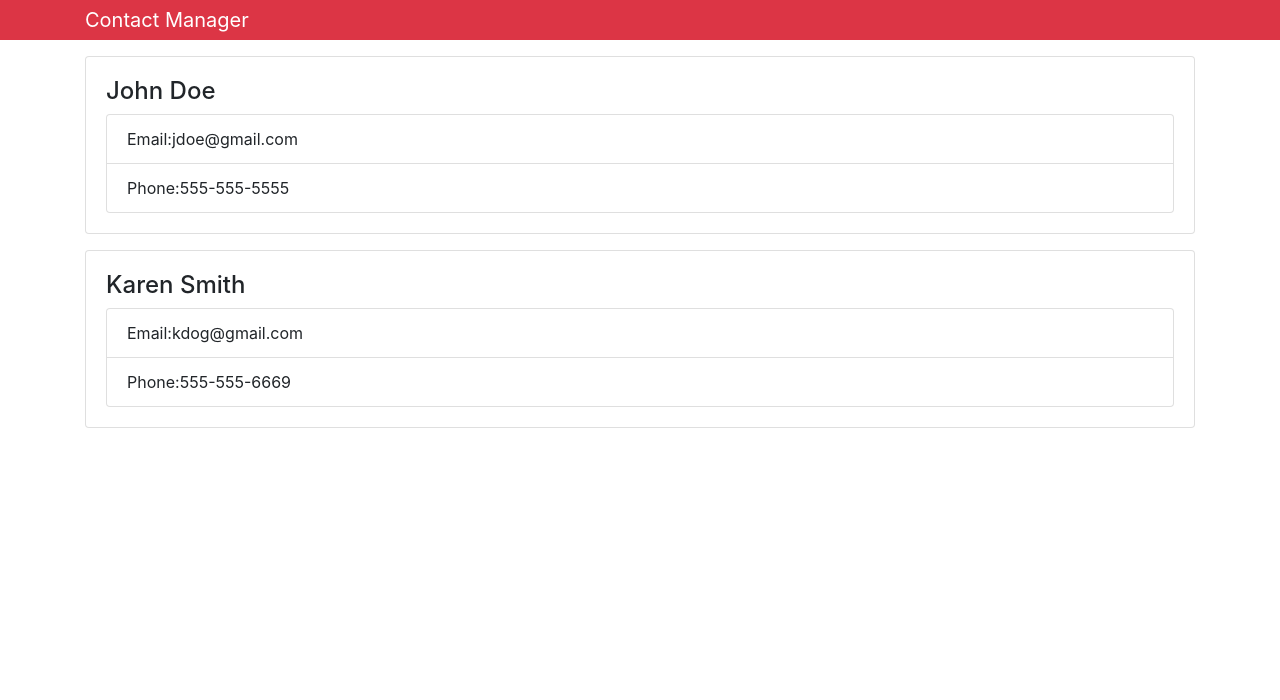
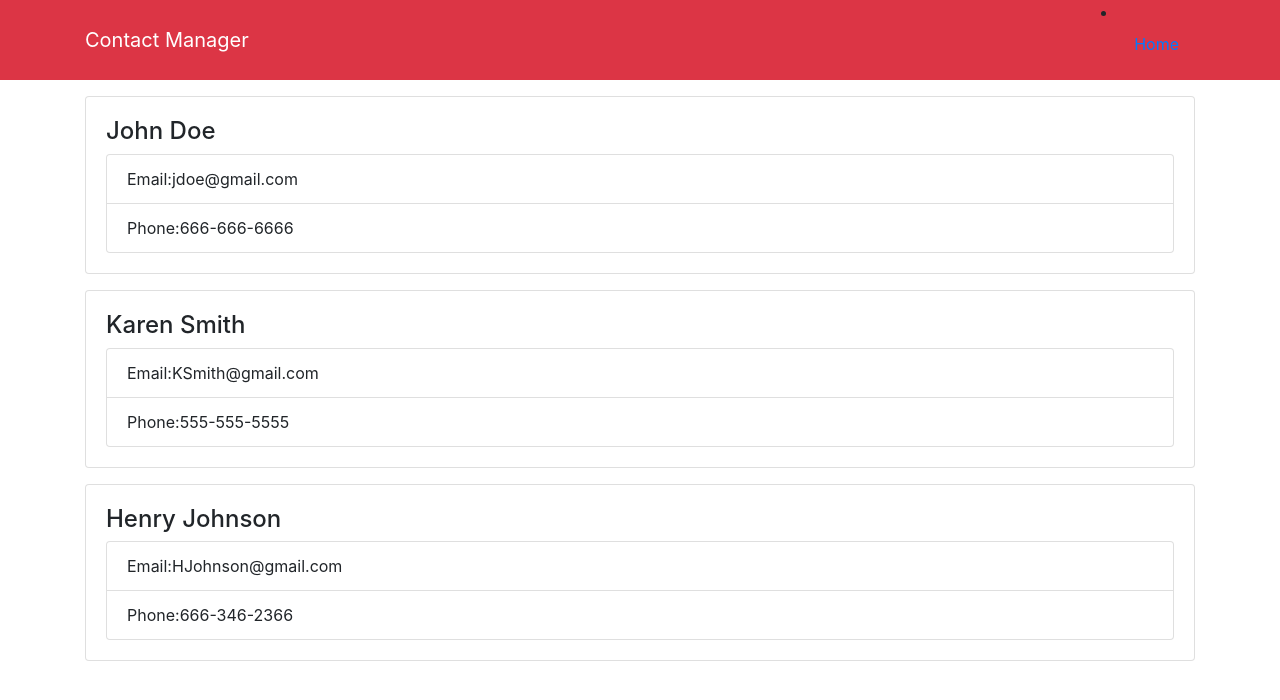
Before and after one commit to TFisch/contact_manager, a React (Create React App) app: page / in a window 1280 px wide. Shown: the top 700 px of the page. Built offline with nearby package versions, Linux system fonts and the light colour scheme.

Commit message:
Pass props to Contact

```diff
--- a/src/App.js
+++ b/src/App.js
@@ -1,7 +1,7 @@
 import React, { Component } from 'react';
 import logo from './logo.svg';
 import './App.css';
-import Contact from './components/Contact';
+import Contacts from './components/Contacts';
 import Header from './components/Header';
 
 import 'bootstrap/dist/css/bootstrap.min.css';
@@ -13,16 +13,7 @@ class App extends Component {
       <div className="App">
         <Header branding="Contact Manager" />
         <div className="container">
-          <Contact
-            name="John Doe"
-            email="jdoe@gmail.com"
-            phone="555-555-5555"
-          />
-          <Contact
-            name="Karen Smith"
-            email="kdog@gmail.com"
-            phone="555-555-6669"
-          />
+          <Contacts />
         </div>
       </div>
     );
--- /dev/null
+++ b/src/components/Contacts.js
@@ -0,0 +1,47 @@
+import React, { Component } from 'react';
+import Contact from './Contact';
+
+class Contacts extends Component {
+  constructor() {
+    super();
+    this.state = {
+      contacts: [
+        {
+          id: 1,
+          name: 'John Doe',
+          email: 'jdoe@gmail.com',
+          phone: '666-666-6666'
+        },
+        {
+          id: 2,
+          name: 'Karen Smith',
+          email: 'KSmith@gmail.com',
+          phone: '555-555-5555'
+        },
+        {
+          id: 3,
+          name: 'Henry Johnson',
+          email: 'HJohnson@gmail.com',
+          phone: '666-346-2366'
+        }
+      ]
+    };
+  }
+  render() {
+    const { contacts } = this.state;
+    return (
+      <div>
+        {contacts.map(contact => (
+          <Contact
+            key={contact.id}
+            name={contact.name}
+            email={contact.email}
+            phone={contact.phone}
+          />
+        ))}
+      </div>
+    );
+  }
+}
+
+export default Contacts;
--- a/src/components/Header.js
+++ b/src/components/Header.js
@@ -9,6 +9,14 @@ const Header = props => {
         <a href="/" className="navbar-brand">
           {branding}
         </a>
+        <div>
+          <ul className="navbar-auto mr-auto ">
+            <li className="nav-item" />
+            <a href="/" className="nav-link">
+              Home
+            </a>
+          </ul>
+        </div>
       </div>
     </nav>
   );
```
Also changed, not shown: src/Contacts.js (deleted, +0 -21 lines).
